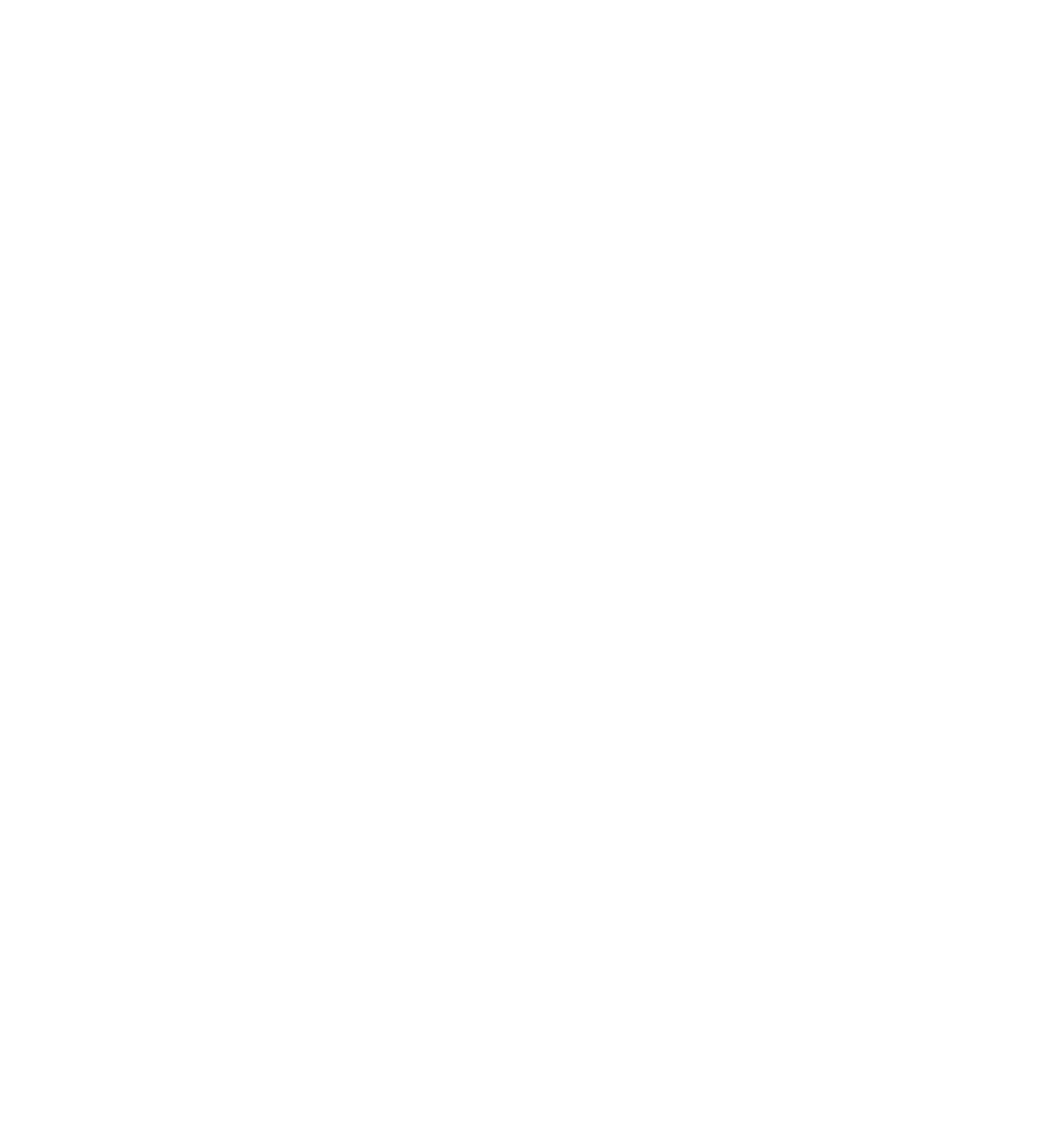
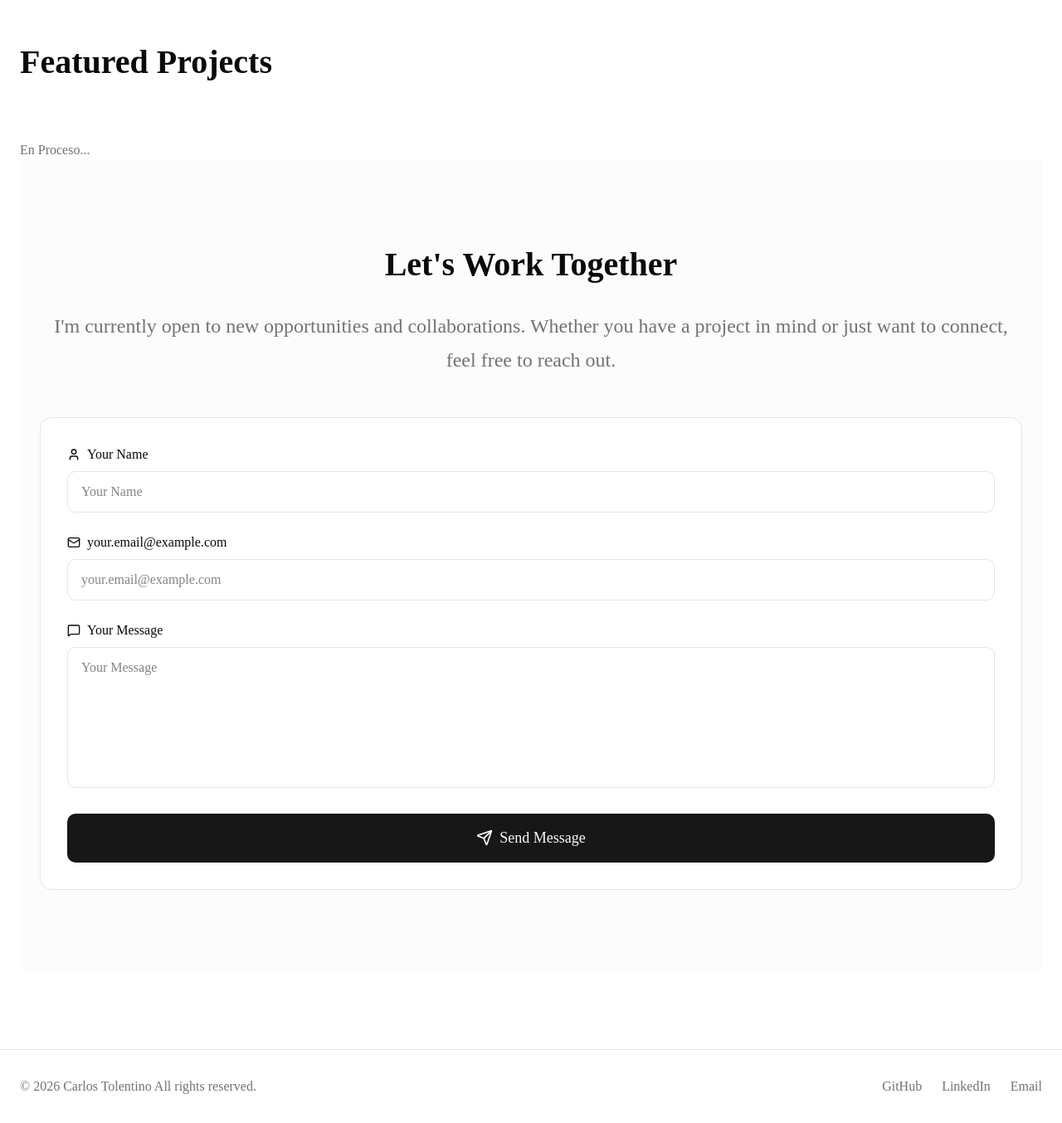
Before and after one commit to ManuCiber/Portfolio, a Next.js app: page / in a window 1280 px wide. Shown: the part 3755-5109 px from the top of the page at 83% size. Before the commit the page ends 3704 px from the top, so only its background shows below. Built offline with nearby package versions, Linux system fonts and the light colour scheme.

Commit message:
Files Created: Sections v1.0.2

```diff
--- a/src/app/page.tsx
+++ b/src/app/page.tsx
@@ -1,7 +1,10 @@
 import { AboutMe } from "@/components/AboutMe";
+import { ContactForm } from "@/components/ContactForm/ContactForm";
 import { ExperienceSection } from "@/components/Experience";
+import { Footer } from "@/components/Footer";
 import { Header } from "@/components/Header";
 import { HeroSection } from "@/components/HeroSection";
+import { ProjectsSection } from "@/components/ProjectsSection";
 import { SkillsSection } from "@/components/SkillsSection";
 
 export default function Home() {
@@ -13,7 +16,10 @@
         <AboutMe/>
         <SkillsSection/>
         <ExperienceSection/>
+        <ProjectsSection/>
+
       </main>
+      <Footer/>
     </div>
   );
 }
--- /dev/null
+++ b/src/components/ContactForm/ContactForm.tsx
@@ -0,0 +1,153 @@
+"use client";
+
+import { useState } from "react";
+import { motion } from "framer-motion";
+import { Mail, MessageSquare, Send, User } from "lucide-react";
+
+interface ContactFormProps {
+    translations: {
+        title: string;
+        subtitle: string;
+        namePlaceholder: string;
+        emailPlaceholder: string;
+        messagePlaceholder: string;
+        submitButton: string;
+    };
+}
+
+export function ContactForm({translations}: ContactFormProps){
+
+    const [formData, setFormData] = useState({
+        name: "",
+        email: "",
+        message: "",
+    })
+    const [submitted, setSubmitted] = useState(false);
+
+    const handleSubmit = (e: React.FormEvent) => {
+        e.preventDefault();
+        console.log("Form Submitted:", formData);
+        setSubmitted(true);
+        setTimeout(()=> {setSubmitted(false)
+            setFormData({name: "", email: "", message: ""})
+        },3000)
+    }
+    const handleChange = (e: React.ChangeEvent<HTMLInputElement | HTMLTextAreaElement>) => {
+        const { name, value } = e.target;
+        setFormData(prevState => ({
+            ...prevState,
+            [name]: value
+        }));
+    };
+
+    return (
+      <section id="contact" className="py-24 px-6 bg-secondary/30">
+        <div className="max-w-4xl-auto">
+          <motion.div
+            initial={{ opacity: 0, y: 20 }}
+            whileInView={{ opacity: 1, y: 0 }}
+            viewport={{ once: true, margin: "-100px" }}
+            transition={{ duration: 0.6 }}
+            className="text-center mb-12"
+          >
+            <h2
+              className="mb-6"
+              style={{
+                fontSize: "2.5rem",
+                fontWeight: 600,
+              }}
+            >
+              {translations.title}
+            </h2>
+            <p
+              className="text-muted-foreground"
+              style={{ fontSize: "1.5rem", lineHeight: 1.7 }}
+            >
+              {translations.subtitle}
+            </p>
+          </motion.div>
+          <motion.div
+            initial={{ opacity: 0, y: 30 }}
+            whileInView={{ opacity: 1, y: 0 }}
+            viewport={{ once: true, margin: "-100px" }}
+            transition={{ duration: 0.6, delay: 0.2 }}
+          >
+            {submitted ? (
+            <div className="bg-primary/10 border border-primary rounded-lg p-8 text-center">
+              <div className="w-16 h-16 bg-primary rounded-full flex items-center justify-center mx-auto mb-4">
+                <Send className="w-8 h-8 text-primary-foreground" />
+              </div>
+              <p className="text-foreground" style={{ fontSize: '1.125rem', fontWeight: 500 }}>
+                {translations.messagePlaceholder}
+              </p>
+            </div>
+          ) : (
+            <form onSubmit={handleSubmit} className="space-y-6 bg-background rounded-xl p-8 border border-border">
+              <div className="space-y-2">
+                <label htmlFor="name" className="flex items-center gap-2 text-foreground">
+                  <User className="w-4 h-4" />
+                  {translations.namePlaceholder}
+                </label>
+                <input
+                  type="text"
+                  id="name"
+                  name="name"
+                  value={formData.name}
+                  onChange={handleChange}
+                  required
+                  className="w-full px-4 py-3 bg-input-background border border-border rounded-lg focus:outline-none focus:ring-2 focus:ring-ring transition-all"
+                  placeholder={translations.namePlaceholder}
+                />
+              </div>
+
+              <div className="space-y-2">
+                <label htmlFor="email" className="flex items-center gap-2 text-foreground">
+                  <Mail className="w-4 h-4" />
+                  {translations.emailPlaceholder}
+                </label>
+                <input
+                  type="email"
+                  id="email"
+                  name="email"
+                  value={formData.email}
+                  onChange={handleChange}
+                  required
+                  className="w-full px-4 py-3 bg-input-background border border-border rounded-lg focus:outline-none focus:ring-2 focus:ring-ring transition-all"
+                  placeholder={translations.emailPlaceholder}
+                />
+              </div>
+
+              <div className="space-y-2">
+                <label htmlFor="message" className="flex items-center gap-2 text-foreground">
+                  <MessageSquare className="w-4 h-4" />
+                  {translations.messagePlaceholder}
+                </label>
+                <textarea
+                  id="message"
+                  name="message"
+                  value={formData.message}
+                  onChange={handleChange}
+                  required
+                  rows={6}
+                  className="w-full px-4 py-3 bg-input-background border border-border rounded-lg focus:outline-none focus:ring-2 focus:ring-ring transition-all resize-none"
+                  placeholder={translations.messagePlaceholder}
+                />
+              </div>
+
+              <motion.button
+                type="submit"
+                whileHover={{ scale: 1.02 }}
+                whileTap={{ scale: 0.98 }}
+                className="w-full px-6 py-4 bg-primary text-primary-foreground rounded-lg hover:opacity-90 transition-opacity flex items-center justify-center gap-2"
+                style={{ fontSize: '1.125rem' }}
+              >
+                <Send className="w-5 h-5" />
+                {translations.submitButton}
+              </motion.button>
+            </form>
+          )}
+          </motion.div>
+        </div>
+      </section>
+    );
+}
--- /dev/null
+++ b/src/components/Footer.tsx
@@ -0,0 +1,27 @@
+"use client"
+import { useLanguage } from "./LanguageProvider"
+
+
+export const Footer = () => {
+    const {translation} = useLanguage()
+    return (
+        <footer className="py-8 px-6 border-t border-border">
+            <div className="max-w-7xl mx-auto flex flex-col md:flex-row items-center justify-between gap-4">
+                <p className="text-muted-foreground">
+                    &copy; {new Date().getFullYear()} Carlos Tolentino {translation.footer.rights}
+                </p>
+                <div className="flex items-center gap-6">
+                    <a href="https://github.com/ManuCiber" target="_blank" rel="noopener noreferrer" className="text-muted-foreground hover:text-foreground transition-colors">
+                        GitHub
+                    </a>
+                    <a href="https://linkedin.com" target="_blank" rel="noopener noreferrer" className="text-muted-foreground hover:text-foreground transition-colors">
+                        LinkedIn
+                    </a>
+                    <a href="mailto:carlosgameloft22@gmail.com" target="_blank" rel="noopener noreferrer" className="text-muted-foreground hover:text-foreground transition-colors">
+                        Email
+                    </a>
+                </div>
+            </div>
+        </footer>
+    )
+}
--- /dev/null
+++ b/src/components/ProjectsSection.tsx
@@ -0,0 +1,32 @@
+"use client";
+import { ContactForm } from "./ContactForm/ContactForm";
+import { useLanguage } from "./LanguageProvider"
+import {motion} from "framer-motion"
+
+export const ProjectsSection = () => {
+    const {translation} = useLanguage();
+    const contactTranslations = {
+        ...translation.contact,
+        submitButton: translation.contact.sendButton,
+    };
+
+    return (
+        <section id="projects" className="py-24 px-6">
+            <div className="max-w-7xl mx-auto">
+                <motion.div
+                initial={{ opacity: 0, y: 20 }}
+                whileInView={{opacity: 1, y: 0}}
+                viewport={{once: true, margin: "-100px"}}
+                transition={{ duration: 0.6 }}
+                className="mb-16">
+                    <h2 className="mb-4" style={{fontSize: "2.5rem", fontWeight: 600}}>{translation.projects.title}</h2>
+                </motion.div>
+                <div className="space-y-24">
+                    <p className="text-muted-foreground">En Proceso...</p>
+                    {}
+                </div>
+            </div>
+            <ContactForm translations={contactTranslations}/>
+        </section>
+    )
+}
--- a/src/data/data.ts
+++ b/src/data/data.ts
@@ -16,7 +16,7 @@
       tech: ["React Native", "Firebase", "Redux"],
       link: "#"
     }
-  ];
+];
 
 export const skills = [
     { icon: Code2, items: ["React", "TypeScript", "Tailwind CSS", "Next.js"] },
```
